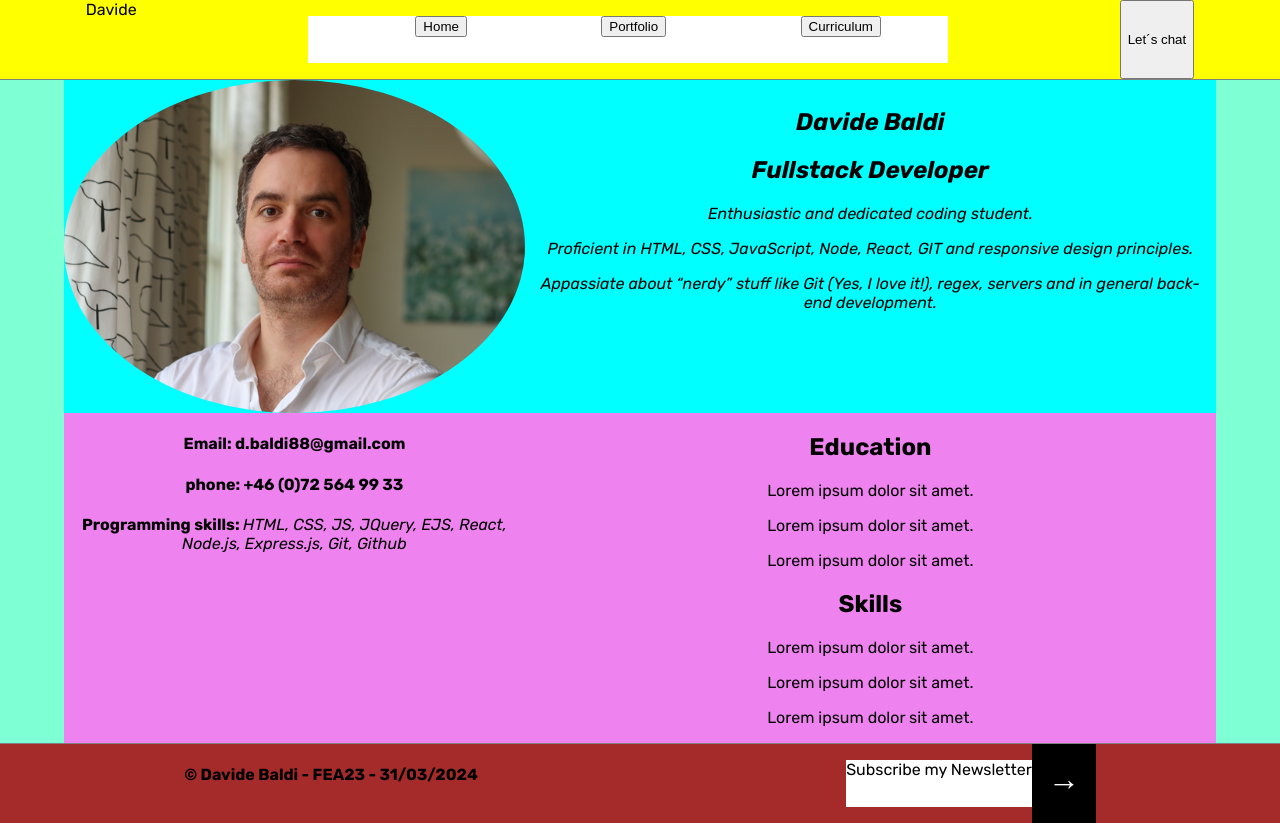
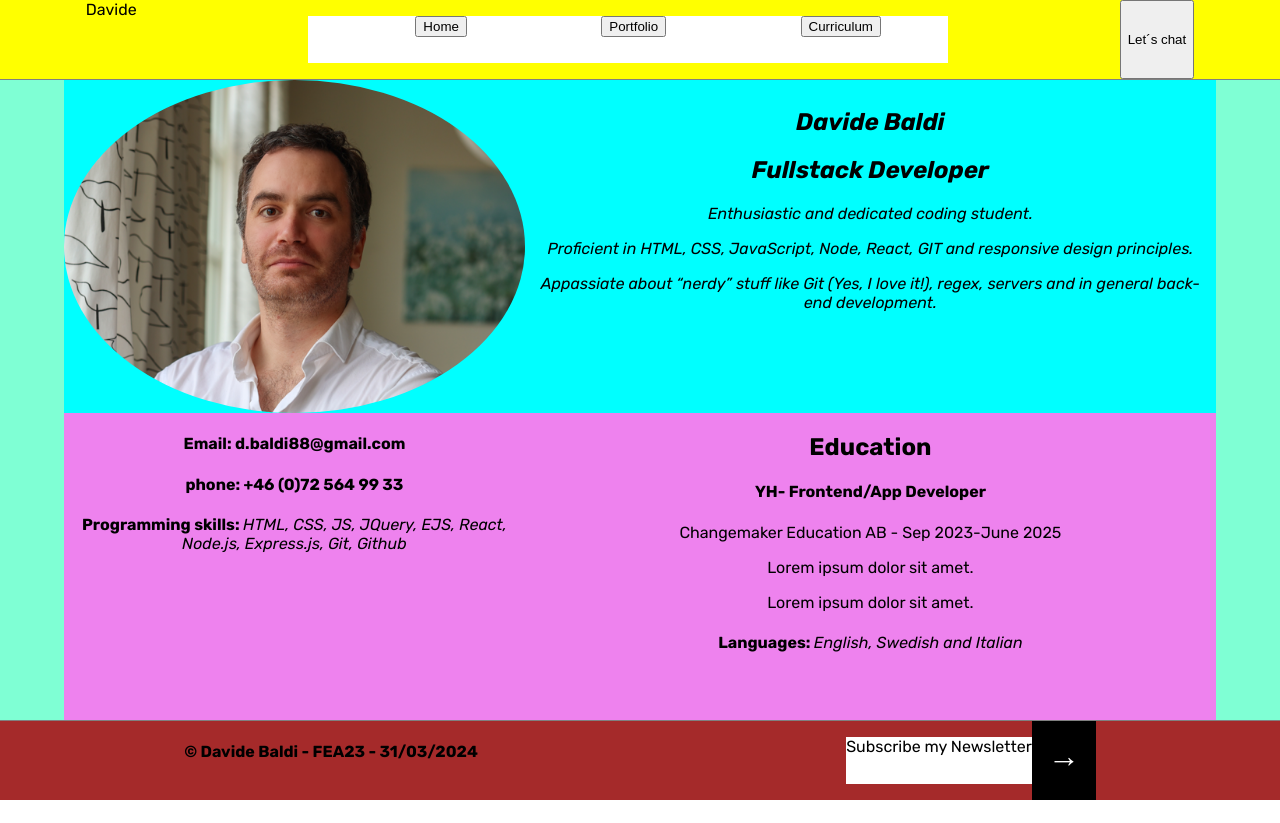
Before and after one commit to indiano881/portfolio-holder, a React (Vite) app: page / in a window 1280 px wide. Both pictures are taken after a click on the button "Curriculum". After the commit the page ends 800 px from the top, so only its background shows below. Built offline with nearby package versions, Linux system fonts and the light colour scheme.

Commit message:
content to cv page done

```diff
--- a/src/components/Curriculum/index.jsx
+++ b/src/components/Curriculum/index.jsx
@@ -25,14 +25,12 @@ const Curriculum = () => {
                 </div>
                 <div className={styles.rightOrBelowText}>
                 <h2>Education</h2>
-
+                <h4>YH- Frontend/App Developer</h4>
+                <p>Changemaker Education AB - Sep 2023-June 2025</p>
                 <p>Lorem ipsum dolor sit amet.</p>
                 <p>Lorem ipsum dolor sit amet.</p>
-                <p>Lorem ipsum dolor sit amet.</p>
-                <h2>Skills</h2>
-                <p>Lorem ipsum dolor sit amet.</p>
-                <p>Lorem ipsum dolor sit amet.</p>
-                <p>Lorem ipsum dolor sit amet.</p>
+                <h4>Languages: <span className={styles.innerText}>English, Swedish and Italian</span></h4>
+
 
                 </div>
 
```
